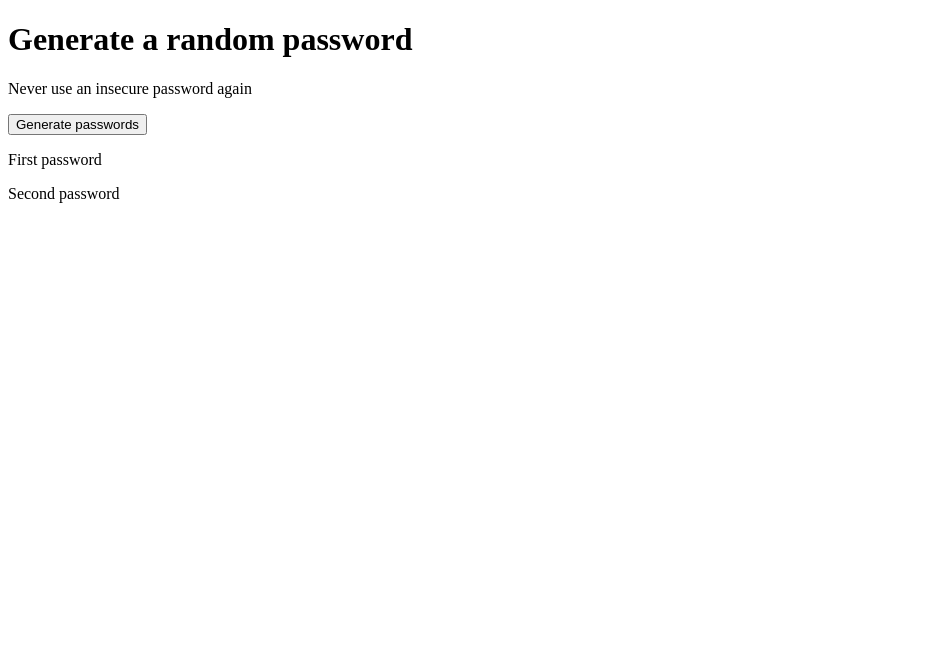
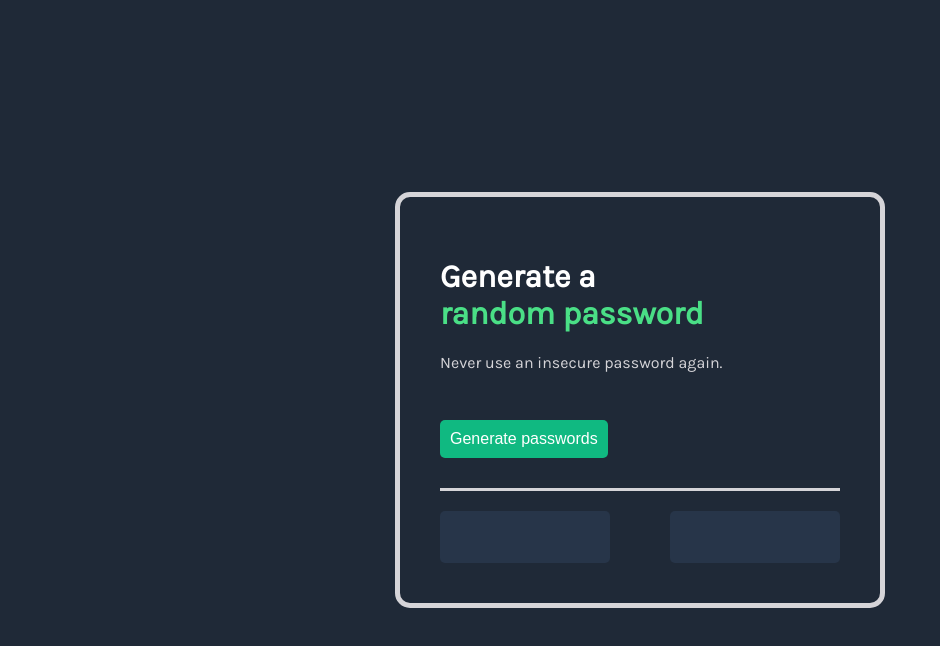
Before and after one commit to janosch-pueschel/password-generator, a plain HTML site: page index.html in a window 1280 px wide. Shown: the whole page, without its empty margins (0-940 px from the left). Drawn offline with Linux system fonts and the light colour scheme.

Commit message:
updated password generator

```diff
--- a/index.html
+++ b/index.html
@@ -2,15 +2,39 @@
 <html lang="en">
   <head>
     <meta charset="UTF-8" />
-    <meta http-equiv="X-UA-Compatible" content="IE=edge" />
-    <meta name="viewport" content="width=device-width, initial-scale=1.0" />
+    <link rel="stylesheet" type="text/css" href="css/style.css" />
+    <link
+      href="https://fonts.googleapis.com/css?family=Karla"
+      rel="stylesheet"
+    />
     <title>Password Generator</title>
   </head>
   <body>
-    <h1>Generate a <span>random password</span></h1>
-    <p>Never use an insecure password again</p>
-    <button onclick="generatePassword()">Generate passwords</button>
-    <p id="password-el">First password</p>
-    <p>Second password</p>
+    <div class="wrapper">
+      <div class="content">
+        <div class="content__input">
+          <h1 class="content__heading">
+            Generate a <br /><span class="content__heading--highlight"
+              >random password</span
+            >
+          </h1>
+          <p class="content__paragraph">
+            Never use an insecure password again.
+          </p>
+          <button class="content__button" onclick="generatePasswords()">
+            Generate passwords
+          </button>
+        </div>
+        <div class="content__output">
+          <div class="content__password-container margin">
+            <p id="first-password"></p>
+          </div>
+          <div class="content__password-container">
+            <p id="second-password"></p>
+          </div>
+        </div>
+      </div>
+    </div>
+    <script src="script.js"></script>
   </body>
 </html>
--- a/script.js
+++ b/script.js
@@ -92,13 +92,41 @@ const characters = [
   "/",
 ];
 
-let firstPassword = Document.getElementById("password-el")
-let randomCharacter = ""
+let firstPassword = document.getElementById("first-password")
+let secondPassword = document.getElementById("second-password")
 
-function generatePassword() {
-  for (i = 1; i <= 15; i++){
-    randomCharacter += characters[Math.floor(Math.random() * characters.length)]
-  }
-  console.log(randomCharacter)
+
+function generatePasswords() {
+  let randomCharacter = ""
+    for (i = 1; i <= 15; i++){
+      randomCharacter += characters[Math.floor(Math.random() * characters.length)]
+    }
+    firstPassword.textContent = randomCharacter
+
+  let randomPassword = ""
+    for (i = 1; i <= 15; i++){
+        randomPassword += characters[Math.floor(Math.random() * characters.length)]
+      }
+      secondPassword.textContent = randomPassword
 }
-generatePassword()
+
+// let testNumbers = [
+//   "a",
+//   "b",
+//   "c",
+//   "d"
+// ];
+
+// function generatePasswords() {
+//   let randomNumberOne = ""
+//     for (i = 1; i <2; i++){
+//       randomNumberOne += testNumbers[Math.floor(Math.random() * testNumbers.length)]
+//     }
+//     firstPassword.textContent = randomNumberOne
+
+//   let randomNumberTwo = ""
+//     for (i = 1; i <2; i++){
+//         randomNumberTwo += testNumbers[Math.floor(Math.random() * testNumbers.length)]
+//       }
+//       secondPassword.textContent = randomNumberTwo
+// }
--- /dev/null
+++ b/scss/style.scss
@@ -0,0 +1,140 @@
+/* defining color-variables */
+$background-color: #1f2937;
+$primary-color: #ffffff;
+$secondary-color: #d5d4d8;
+$highlight-color: #4adf86;
+$button-color: #10b981;
+$output-color: #273549;
+
+@mixin basic-flexbox {
+  display: flex;
+  justify-content: center;
+  align-items: center;
+}
+
+body {
+  @include basic-flexbox;
+  margin: auto;
+  height: 100vh;
+  background-color: $background-color;
+  font-family: "Karla";
+  font-size: 40px;
+
+  @media (min-width: 992px) and (orientation: landscape) {
+    height: 100vh;
+  }
+}
+
+.wrapper {
+  @include basic-flexbox;
+  flex-direction: column;
+  width: 100vh;
+
+  @media (min-width: 992px) {
+    width: 500px;
+  }
+}
+
+.content {
+  width: 80%;
+  height: 100%;
+  padding: 40px;
+  background-color: $background-color;
+  text-align: center;
+
+  @media (min-width: 992px) and (orientation: landscape) {
+    min-width: 350px;
+    height: auto;
+    padding: 40px;
+    border: $secondary-color 5px solid;
+    border-radius: 15px;
+    text-align: left;
+  }
+
+  &__input {
+    border-bottom: $secondary-color solid;
+    padding-bottom: 30px;
+  }
+
+  &__heading {
+    color: $primary-color;
+    margin-bottom: 60px;
+
+    @media (min-width: 992px) and (orientation: landscape) {
+      font-size: 32px;
+      margin-bottom: 0px;
+    }
+
+    &--highlight {
+      color: $highlight-color;
+    }
+  }
+
+  &__paragraph {
+    color: $secondary-color;
+    font-size: 40px;
+    margin-bottom: 100px;
+
+    @media (min-width: 992px) and (orientation: landscape) {
+      color: $secondary-color;
+      font-size: 16px;
+      margin-bottom: 0;
+      padding: 5px 0 35px 0;
+    }
+  }
+
+  &__button {
+    background-color: $button-color;
+    color: $primary-color;
+    font-size: 50px;
+    padding: 40px;
+    margin: 10px 0 50px 0;
+    border: none;
+    border-radius: 15px;
+
+    @media (min-width: 992px) and (orientation: landscape) {
+      font-size: 16px;
+      padding: 10px;
+      margin: 10px 0 0 0;
+      border-radius: 5px;
+    }
+  }
+
+  &__output {
+    @include basic-flexbox;
+    flex-direction: column;
+    margin-top: 150px;
+    color: $highlight-color;
+
+    @media (min-width: 992px) and (orientation: landscape) {
+      flex-direction: row;
+      justify-content: space-between;
+      margin-top: 20px;
+      color: $highlight-color;
+    }
+  }
+
+  &__password-container {
+    @include basic-flexbox;
+    width: 80%;
+    height: 150px;
+    background-color: $output-color;
+    border-radius: 15px;
+    font-size: 60px;
+
+    @media (min-width: 992px) and (orientation: landscape) {
+      width: 170px;
+      height: 52px;
+      border-radius: 5px;
+      font-size: 16px;
+    }
+  }
+
+  &__password-container.margin {
+    margin-bottom: 60px;
+
+    @media (min-width: 992px) and (orientation: landscape) {
+      margin-bottom: 0;
+    }
+  }
+}
```
Also changed, not shown: css/style.css (added), style.css (deleted), 1 other file.
